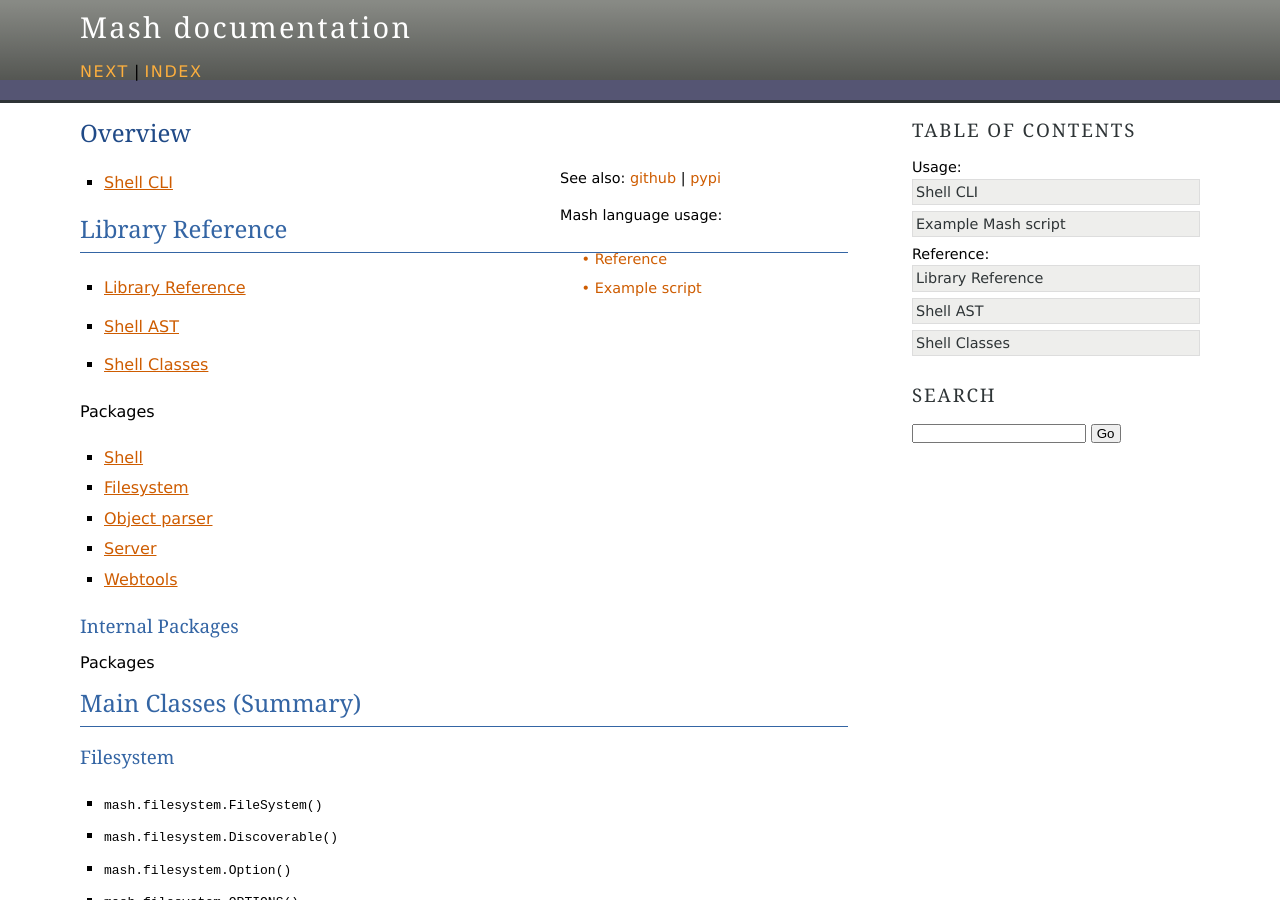
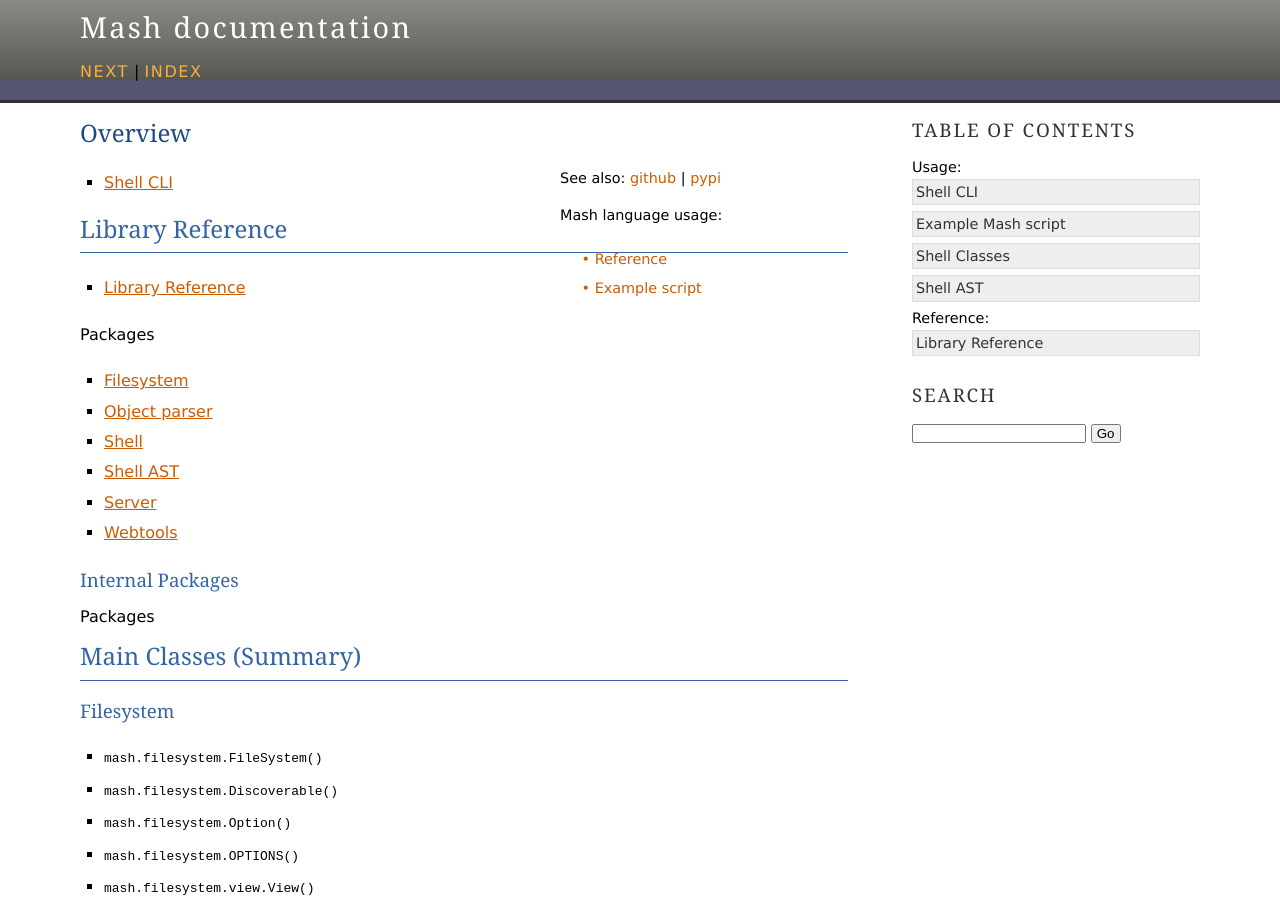
Before and after one commit to voschezang/mash, a Sphinx documentation site: the page built from docs/source/index.rst, in a window 1280 px wide and 900 px high. Built offline with Sphinx 7.4.7, drawn with Linux system fonts in a browser that asks for light colours; pages that are not in the unit, such as notebooks, are missing from menus.

Commit message:
update docs

```diff
--- a/docs/source/index.rst
+++ b/docs/source/index.rst
@@ -43,14 +45,13 @@
    :maxdepth: 1
 
    pages/reference.rst
-   Shell AST <pages/ast.rst>
-   Shell Classes <pages/shell_classes.rst>
 
 Packages
 
-- `Shell <pages/shell.html>`_
 - `Filesystem <modules/filesystem.html>`_
 - `Object parser <modules/object_parser.html#module-object_parser.factory>`_
+- `Shell <pages/shell_classes.html>`_
+- `Shell AST <pages/ast.html>`_
 - `Server <modules/server.html#module-server.server>`_
 - `Webtools <modules/webtools.html#module-webtools>`_
 
```
Also changed, not shown: other parts of docs/source/index.rst (+3 -1 lines).
